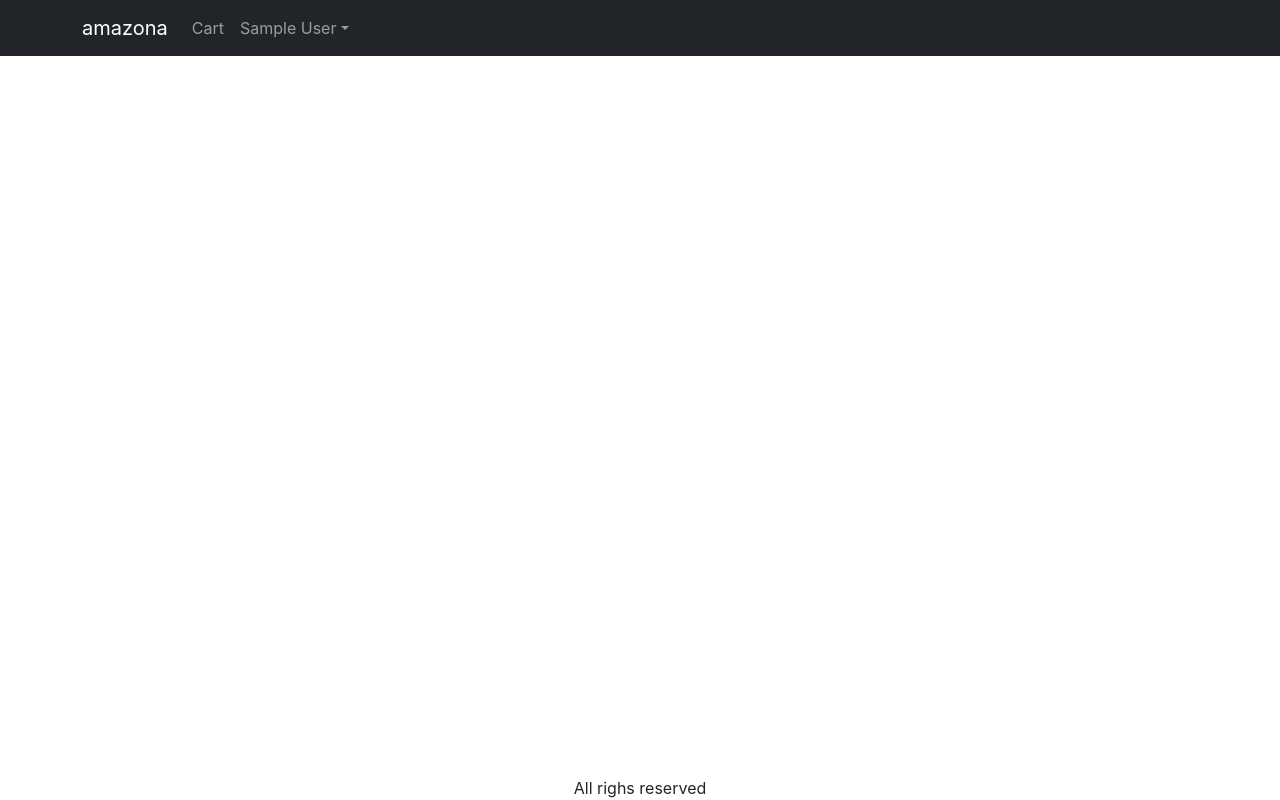
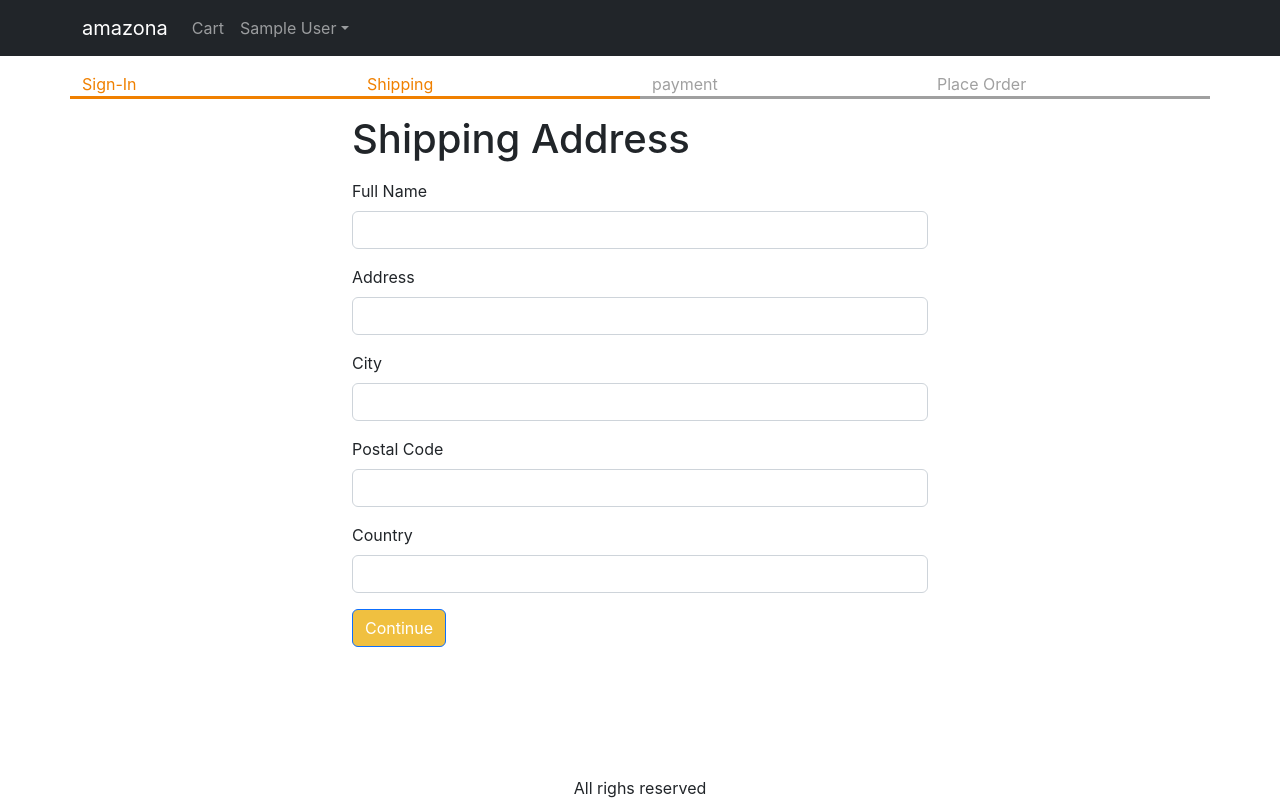
Before and after one commit to fullstack-guru0719/ECommerce-Mern, a React (Create React App) app in the folder frontend/: page /shipping in a window 1280 px wide. Built offline with nearby package versions, Linux system fonts and the light colour scheme; sample sign-in values are in the browser's storage.

Commit message:
add shipping

```diff
--- a/frontend/src/App.js
+++ b/frontend/src/App.js
@@ -14,6 +14,7 @@
 import { Store } from './screens/Store';
 import CartScreen from './screens/CartScreen';
 import SigninScreen from './screens/SigninScreen';
+import ShippingAddressScreen from './screens/ShippingAddressScreen';
 
 function App() {
   const { state, dispatch: ctxDispatch } = useContext(Store);
@@ -22,6 +23,7 @@
   const signoutHnadler = () => {
     ctxDispatch({ type: 'USER_SIGNOUT' });
     localStorage.removeItem('userInfo');
+    localStorage.removeItem('shippingAddress');
   };
   return (
     <BrowserRouter>
@@ -74,6 +76,11 @@
               <Route path="/product/:slug" element={<ProductScreen />}></Route>
               <Route path="/cart" element={<CartScreen />}></Route>
               <Route path="/signin" element={<SigninScreen />}></Route>
+              <Route
+                path="/shipping"
+                element={<ShippingAddressScreen />}
+              ></Route>
+
               <Route path="/" element={<HomeScreen />}></Route>
             </Routes>
           </Container>
--- /dev/null
+++ b/frontend/src/components/CheckoutSteps.js
@@ -0,0 +1,14 @@
+import React from 'react';
+import Col from 'react-bootstrap/Col';
+import Row from 'react-bootstrap/Row';
+
+export default function CheckoutSteps(props) {
+  return (
+    <Row className="checkout-steps">
+      <Col className={props.step1 ? 'active' : ''}>Sign-In</Col>
+      <Col className={props.step2 ? 'active' : ''}>Shipping</Col>
+      <Col className={props.step3 ? 'active' : ''}>payment</Col>
+      <Col className={props.step4 ? 'active' : ''}>Place Order</Col>
+    </Row>
+  );
+}
--- a/frontend/src/index.css
+++ b/frontend/src/index.css
@@ -48,3 +48,12 @@
 .small-container {
   max-width: 600px;
 }
+
+.checkout-steps > div {
+  border-bottom: 0.2rem solid #a0a0a0;
+  color: #a0a0a0;
+}
+.checkout-steps > div.active {
+  border-bottom: 0.2rem solid #f08000;
+  color: #f08000;
+}
--- /dev/null
+++ b/frontend/src/screens/ShippingAddressScreen.js
@@ -0,0 +1,116 @@
+import React, { useContext, useEffect, useState } from 'react';
+import { Helmet } from 'react-helmet-async';
+import Form from 'react-bootstrap/Form';
+import Button from 'react-bootstrap/Button';
+import { useNavigate } from 'react-router-dom';
+import { Store } from './Store';
+import CheckoutSteps from '../components/CheckoutSteps';
+
+export default function ShippingAddressScreen() {
+  const navigate = useNavigate();
+  const { state, dispatch: ctxDispatch } = useContext(Store);
+  const {
+    userInfo,
+    cart: { shippingAddress },
+  } = state;
+
+  console.log(shippingAddress);
+  const [fullName, setFullName] = useState(shippingAddress.fullName || '');
+  const [address, setAddress] = useState(shippingAddress.address || '');
+  const [city, setCity] = useState(shippingAddress.city || '');
+  const [postalCode, setPostalCode] = useState(
+    shippingAddress.postalCode || ''
+  );
+  const [country, setCountry] = useState(shippingAddress.country || '');
+
+  useEffect(() => {
+    if (!userInfo) {
+      navigate('/signin?redirect=/shipping');
+    }
+  }, [userInfo, navigate]);
+
+  const submitHandler = async (e) => {
+    e.preventDefault();
+    ctxDispatch({
+      type: 'SAVE_SHIPPING_ADDRESS',
+      payload: {
+        fullName,
+        address,
+        city,
+        postalCode,
+        country,
+      },
+    });
+    localStorage.setItem(
+      'shippingAddress',
+      JSON.stringify({
+        fullName,
+        address,
+        city,
+        postalCode,
+        country,
+      })
+    );
+    navigate('/payment');
+  };
+
+  return (
+    <div>
+      <Helmet>
+        <title>Shipping Address</title>
+      </Helmet>
+      <CheckoutSteps step1 step2></CheckoutSteps>
+      <div className="container small-container">
+        <h1 className="my-3">Shipping Address</h1>
+        <Form onSubmit={submitHandler}>
+          <Form.Group className="mb-3" controlId="fullName">
+            <Form.Label>Full Name</Form.Label>
+            <Form.Control
+              value={fullName}
+              onChange={(e) => setFullName(e.target.value)}
+              required
+            />
+          </Form.Group>
+          <Form.Group className="mb-3" controlId="address">
+            <Form.Label>Address</Form.Label>
+            <Form.Control
+              value={address}
+              onChange={(e) => setAddress(e.target.value)}
+              required
+            />
+          </Form.Group>
+
+          <Form.Group className="mb-3" controlId="city">
+            <Form.Label>City</Form.Label>
+            <Form.Control
+              value={city}
+              onChange={(e) => setCity(e.target.value)}
+              required
+            />
+          </Form.Group>
+          <Form.Group className="mb-3" controlId="postalCode">
+            <Form.Label>Postal Code</Form.Label>
+            <Form.Control
+              value={postalCode}
+              onChange={(e) => setPostalCode(e.target.value)}
+              required
+            />
+          </Form.Group>
+          <Form.Group className="mb-3" controlId="country">
+            <Form.Label>Country</Form.Label>
+            <Form.Control
+              value={country}
+              onChange={(e) => setCountry(e.target.value)}
+              required
+            />
+          </Form.Group>
+          <div className="mb-3">
+            <Button variant="primary" type="submit">
+              Continue
+            </Button>
+          </div>
+        </Form>
+      </div>
+    </div>
+  );
+}
--- a/frontend/src/screens/Store.js
+++ b/frontend/src/screens/Store.js
@@ -8,6 +8,9 @@
     : null,
 
   cart: {
+    shippingAddress: localStorage.getItem('shippingAddress')
+      ? JSON.parse(localStorage.getItem('shippingAddress'))
+      : {},
     cartItems: localStorage.getItem('cartItems')
       ? JSON.parse(localStorage.getItem('cartItems'))
       : [],
@@ -41,7 +44,23 @@
       return { ...state, userInfo: action.payload };
 
     case 'USER_SIGNOUT':
-      return { ...state, userInfo: null };
+      return {
+        ...state,
+        userInfo: null,
+        cart: {
+          cartItems: [],
+          shippingAddress: {},
+        },
+      };
+
+    case 'SAVE_SHIPPING_ADDRESS':
+      return {
+        ...state,
+        cart: {
+          ...state.cart,
+          shippingAddress: action.payload,
+        },
+      };
     default:
       return state;
   }
```
Also changed, not shown: 1 other file (tests, documents, lock files or other folders).
